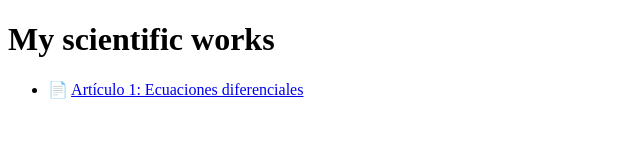
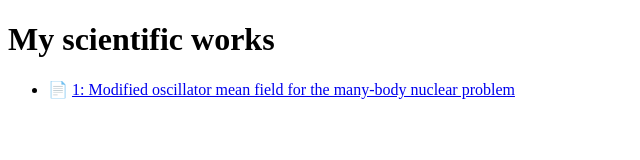
Before and after one commit to fabianhuecas/myworks, a plain HTML site: page index.html in a window 1280 px wide. Shown: the whole page, without its empty margins (0-640 px from the left). Drawn offline with Linux system fonts and the light colour scheme.

Commit message:
Update index.html

```diff
--- a/index.html
+++ b/index.html
@@ -8,7 +8,7 @@
   <h1>My scientific works</h1>
   <ul>
     <li>
-      📄 <a href="ModifiedOscillator.pdf" target="_blank">Artículo 1: Ecuaciones diferenciales</a>
+      📄 <a href="ModifiedOscillator.pdf" target="_blank">1: Modified oscillator mean field for the many-body nuclear problem</a>
     </li>
   </ul>
 </body>
```
